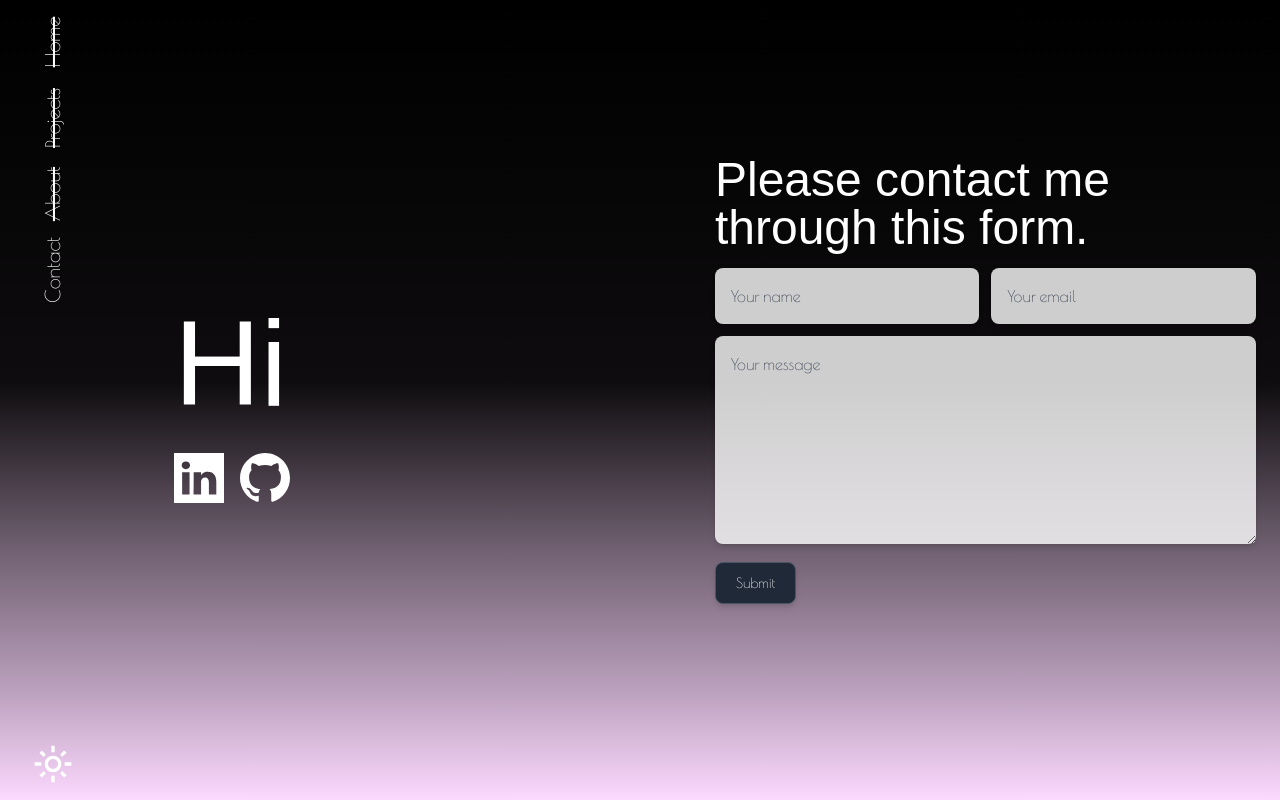
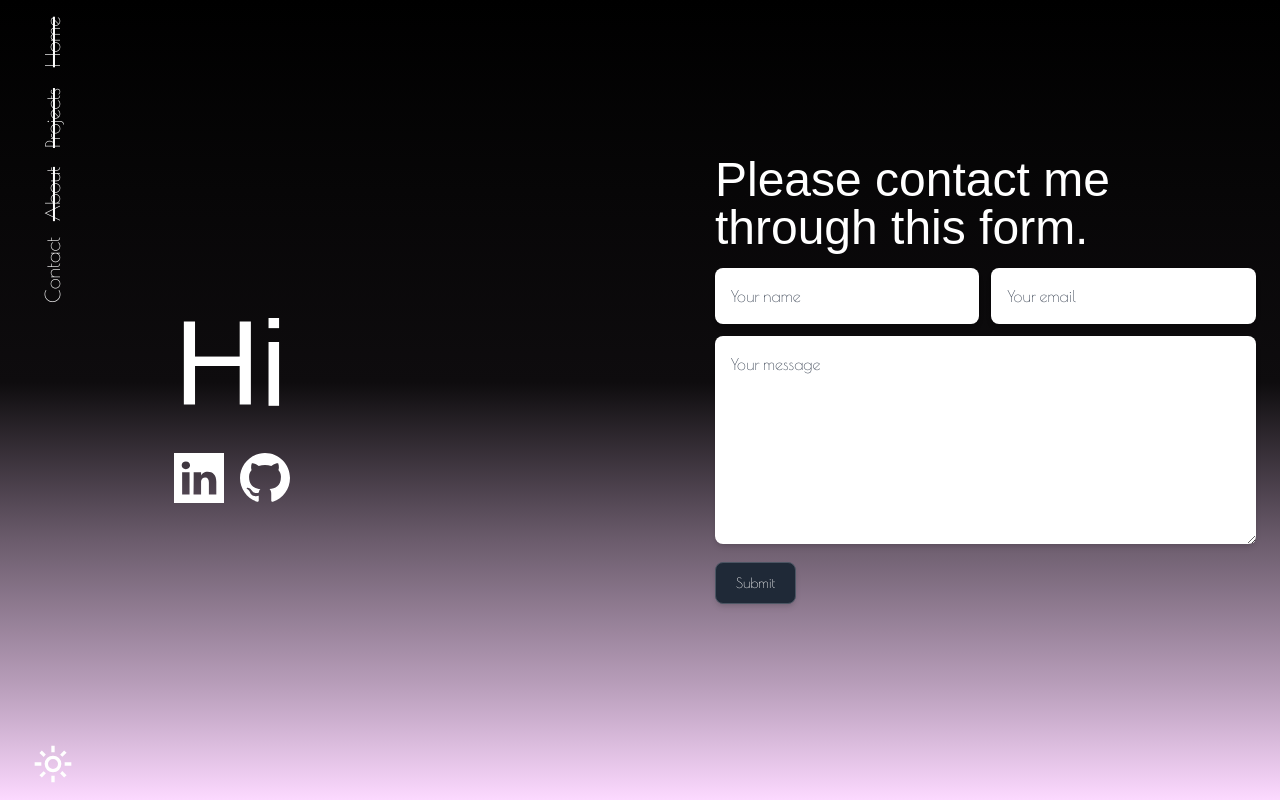
Before and after one commit to DinneK/portfolio1, a Next.js app: page /contact in a window 1280 px wide. Built offline with nearby package versions, Linux system fonts and the light colour scheme; no server answers; a web font is replaced by a local one.

Commit message:
Change opacity for form in dark mode

```diff
--- a/app/ui/email-form/email-form.tsx
+++ b/app/ui/email-form/email-form.tsx
@@ -31,7 +31,7 @@ const EmailForm = () => {
         <p className={`${drSugiyama.className} text-black text-3xl mt-6 mb-4 md:text-5xl md:mt-20 dark:text-white`}>Please contact me through this form.</p>
         <div className="flex gap-3">
           <input
-            className="h-14 w-1/2 px-4 rounded-lg borderBlack dark:bg-white dark:bg-opacity-80 dark:focus:bg-opacity-100 transition-all dark:outline-none shadow-md placeholder-gray-700"
+            className="h-14 w-1/2 px-4 rounded-lg borderBlack dark:bg-white dark:bg-opacity-100 dark:focus:bg-opacity-100 transition-all dark:outline-none shadow-md placeholder-gray-700"
             name="senderName"
             type="name"
             required
@@ -39,7 +39,7 @@ const EmailForm = () => {
             placeholder="Your name"
           />
           <input
-            className="h-14 w-1/2 px-4 rounded-lg borderBlack dark:bg-white dark:bg-opacity-80 dark:focus:bg-opacity-100 transition-all dark:outline-none shadow-md placeholder-gray-700"
+            className="h-14 w-1/2 px-4 rounded-lg borderBlack dark:bg-white dark:bg-opacity-100 dark:focus:bg-opacity-100 transition-all dark:outline-none shadow-md placeholder-gray-700"
             name="senderEmail"
             type="email"
             required
@@ -48,7 +48,7 @@ const EmailForm = () => {
           />
         </div>
         <textarea
-          className="h-52 w-full my-3 rounded-lg borderBlack p-4 text-black dark:bg-white dark:bg-opacity-80 dark:focus:bg-opacity-100 transition-all dark:outline-none shadow-md placeholder-gray-700"
+          className="h-52 w-full my-3 rounded-lg borderBlack p-4 text-black dark:bg-white dark:bg-opacity-100 dark:focus:bg-opacity-100 transition-all dark:outline-none shadow-md placeholder-gray-700"
           name="message"
           placeholder="Your message"
           required
```
